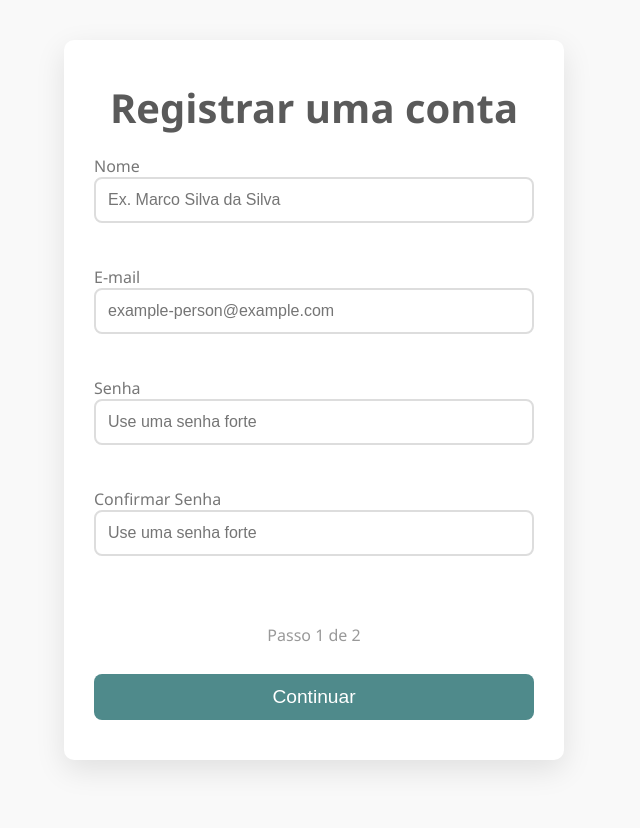
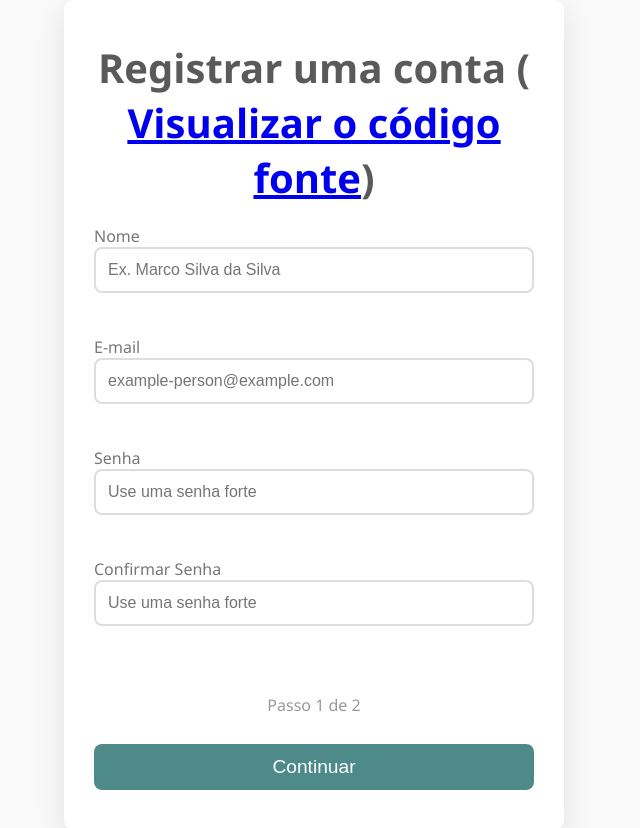
Before and after one commit to Nyahstic2/TrabalhoAvaliativoPW3, a plain HTML site: page index.html in a window 1280 px wide. Shown: the whole page, without its empty margins (0-640 px from the left). Before the commit the page ends 800 px from the top, so only its background shows below. Drawn offline with Linux system fonts and the light colour scheme.

```diff
--- a/index.html
+++ b/index.html
@@ -20,7 +20,7 @@
 </head>
 <body>
     <div id="register">
-        <h1>Registrar uma conta</h1>
+        <h1>Registrar uma conta (<a href="https://github.com/Nyahstic2/TrabalhoAvaliativoPW3" target="_blank" rel="noopener noreferrer"> Visualizar o código fonte</a>)</h1>
         <form id="registerForm">
             <div class="registerPart" id="p1">
                 <label>
```
